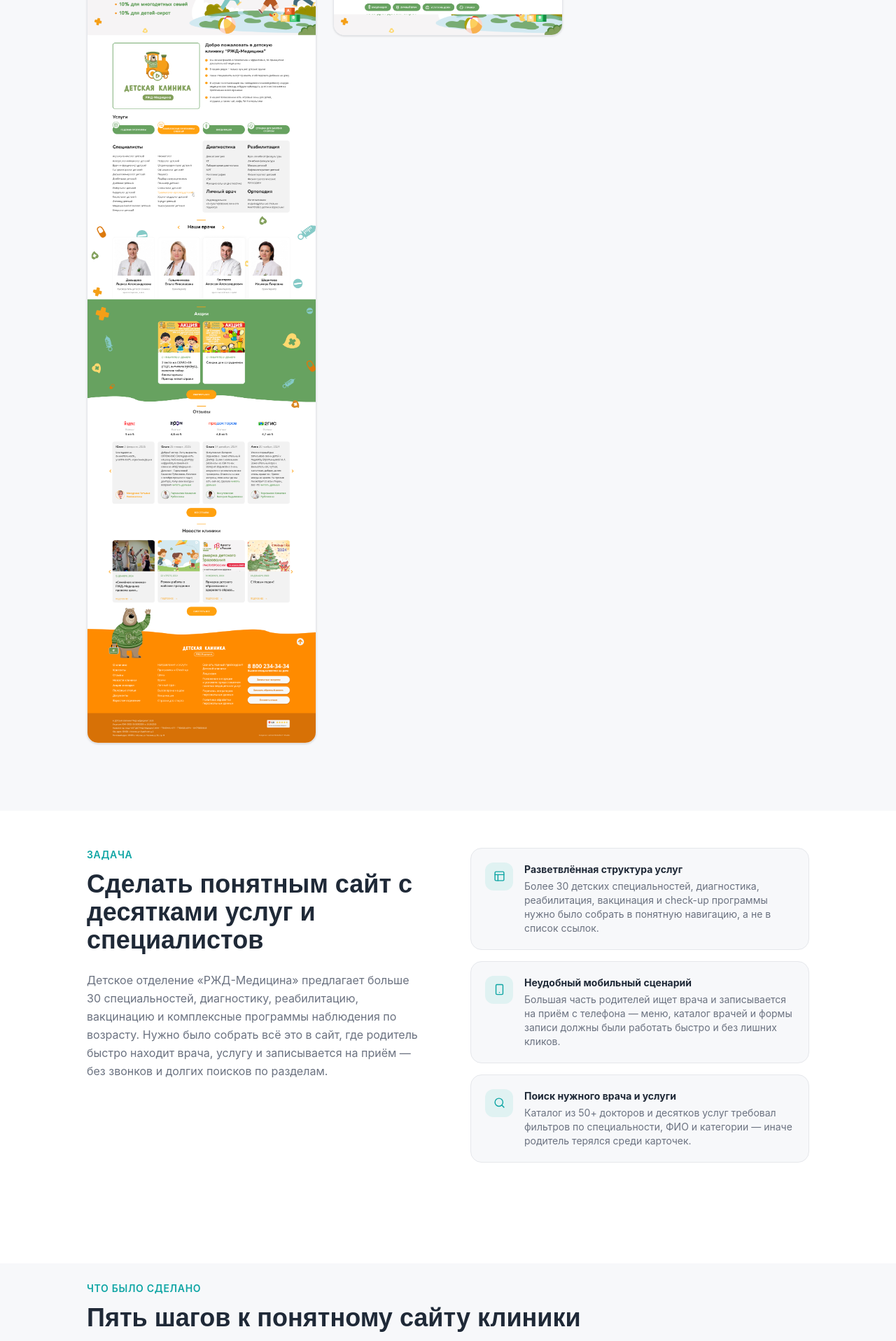
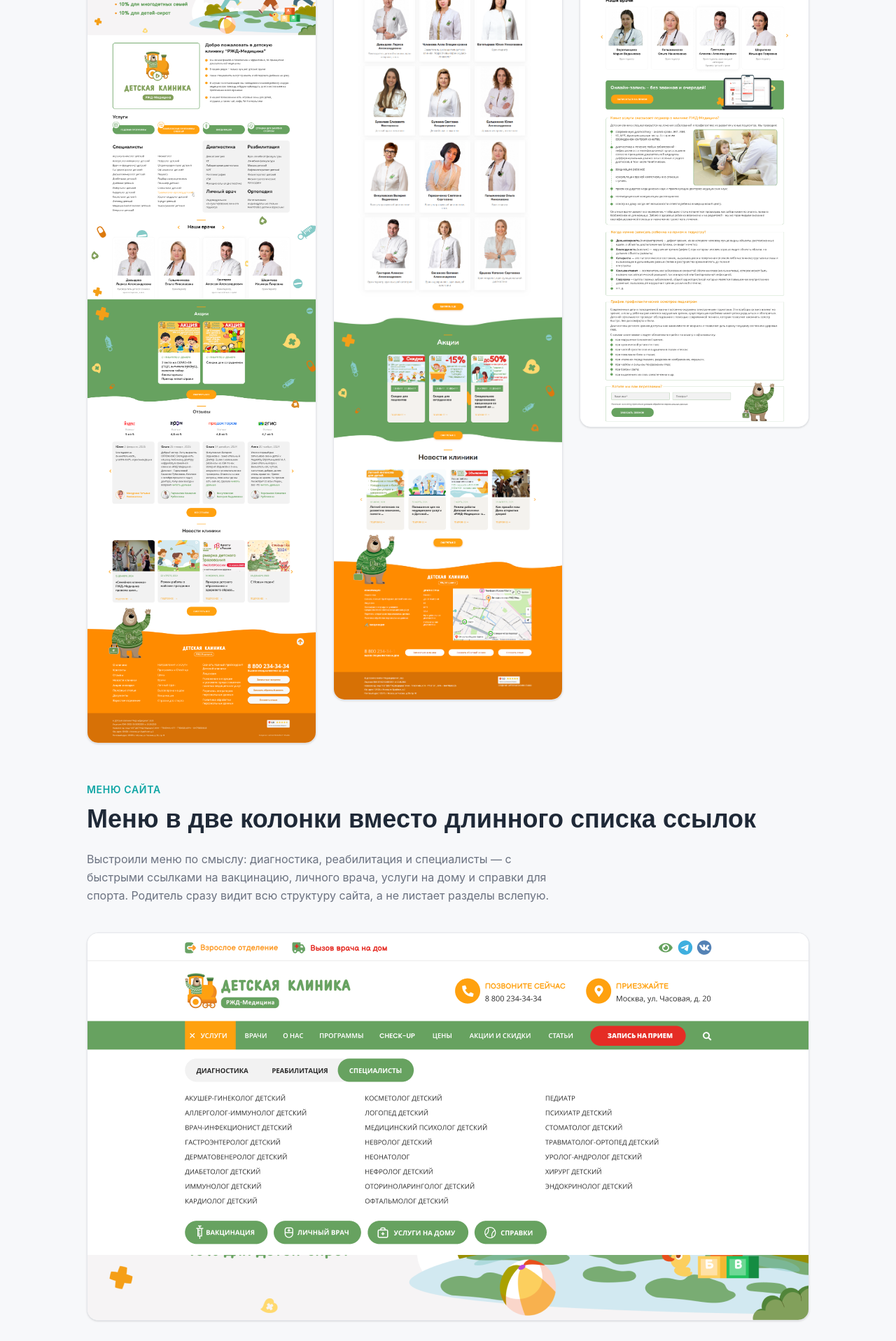
Before and after one commit to ylicezar/portfolio, a React (Vite) app: page /cases/deti-klinika in a window 1280 px wide. Shown: the part 880-2797 px from the top of the page at 70% size. Built offline with nearby package versions, Linux system fonts and the light colour scheme.

Commit message:
Обновлён кейс Детская клиника: скриншоты, меню, убраны лишние секции

```diff
--- a/src/pages/CaseDetiKlinika.tsx
+++ b/src/pages/CaseDetiKlinika.tsx
@@ -5,11 +5,8 @@ import {
   ArrowRight,
   Calendar,
   CheckCircle,
-  Filter,
   Layout,
   ListChecks,
-  MapPin,
-  MessageSquare,
   Search,
   Smartphone,
   Stethoscope,
@@ -175,13 +172,32 @@ export default function CaseDetiKlinika() {
         </div>
       </section>
 
-      {/* Hero visual: homepage + menu */}
+      {/* Hero visual: homepage + doctors + services */}
       <section className="pb-16 sm:pb-20 md:pb-24 bg-[#F7F8FA]">
         <div className="max-w-[1080px] mx-auto px-4 sm:px-6">
           <BeforeAfter
-            srcs={[`${IMG}/after-1-home.webp`, `${IMG}/after-3-menu.webp`]}
-            labels={["Главная страница", "Меню услуг"]}
+            srcs={[`${IMG}/after-1-home.webp`, `${IMG}/after-2-doctors.webp`, `${IMG}/after-5-service.webp`]}
+            labels={["Главная страница", "Страница «Врачи»", "Страница «Услуги»"]}
           />
+
+          <div className="mt-10 sm:mt-14">
+            <SectionLabel>Меню сайта</SectionLabel>
+            <SectionHeading className="mb-5 sm:mb-6">
+              Меню в две колонки вместо длинного списка ссылок
+            </SectionHeading>
+            <p className="text-sm sm:text-base text-[#6B7280] leading-relaxed max-w-2xl mb-8 sm:mb-10">
+              Выстроили меню по смыслу: диагностика, реабилитация и специалисты — с быстрыми
+              ссылками на вакцинацию, личного врача, услуги на дому и справки для спорта. Родитель
+              сразу видит всю структуру сайта, а не листает разделы вслепую.
+            </p>
+            <div className="rounded-2xl overflow-hidden border border-[#E5E7EB] bg-white shadow-sm">
+              <img
+                src={`${IMG}/after-3-menu.webp`}
+                alt="Меню сайта в две колонки"
+                className="w-full h-auto"
+              />
+            </div>
+          </div>
         </div>
       </section>
 
@@ -246,25 +262,8 @@ export default function CaseDetiKlinika() {
         </div>
       </section>
 
-      {/* Doctors catalog */}
+      {/* Programs */}
       <section className="pt-[37px] sm:pt-[45px] md:pt-[53px] pb-16 sm:pb-20 md:pb-24 bg-white">
-        <div className="max-w-[1080px] mx-auto px-4 sm:px-6">
-          <SectionLabel>Каталог врачей</SectionLabel>
-          <SectionHeading className="mb-8 sm:mb-10">
-            Фильтр по специальности и поиск по ФИО вместо сплошного списка
-          </SectionHeading>
-          <p className="text-sm sm:text-base text-[#6B7280] leading-relaxed max-w-2xl mb-8 sm:mb-10">
-            Больше 50 врачей клиники теперь можно найти по специальности или фамилии за пару секунд —
-            карточка каждого доктора сразу показывает должность, специализацию и степень.
-          </p>
-          <div className="rounded-2xl overflow-hidden border border-[#E5E7EB]">
-            <img src={`${IMG}/after-2-doctors.webp`} alt="Страница «Врачи» с фильтрами и поиском" className="w-full h-auto" />
-          </div>
-        </div>
-      </section>
-
-      {/* Programs */}
-      <section className="pt-[37px] sm:pt-[45px] md:pt-[53px] pb-16 sm:pb-20 md:pb-24 bg-[#F7F8FA]">
         <div className="max-w-[1080px] mx-auto px-4 sm:px-6">
           <SectionLabel>Комплексные программы</SectionLabel>
           <SectionHeading className="mb-8 sm:mb-10">
@@ -276,58 +275,6 @@ export default function CaseDetiKlinika() {
           </p>
           <div className="rounded-2xl overflow-hidden border border-[#E5E7EB] bg-white">
             <img src={`${IMG}/after-4-programs.webp`} alt="Каталог комплексных программ check-up" className="w-full h-auto" />
-          </div>
-        </div>
-      </section>
-
-      {/* Service page template */}
-      <section className="pt-[37px] sm:pt-[45px] md:pt-[53px] pb-16 sm:pb-20 md:pb-24 bg-white">
-        <div className="max-w-[1080px] mx-auto px-4 sm:px-6">
-          <SectionLabel>Страница услуги</SectionLabel>
-          <SectionHeading className="mb-8 sm:mb-10">
-            Единый шаблон: цены, врачи, запись и ответы на частые вопросы
-          </SectionHeading>
-          <p className="text-sm sm:text-base text-[#6B7280] leading-relaxed max-w-2xl mb-8 sm:mb-10">
-            Для каждой услуги — например, приёма педиатра — собрали одинаковую структуру: актуальные
-            цены, слайдер врачей этого направления, блок онлайн-записи без звонков, а также
-            содержательный блок «когда нужно на приём» и график профилактических осмотров.
-          </p>
-          <div className="rounded-2xl overflow-hidden border border-[#E5E7EB] bg-white">
-            <img src={`${IMG}/after-5-service.webp`} alt="Страница услуги «Педиатр» с записью на приём" className="w-full h-auto" />
-          </div>
-        </div>
-      </section>
-
-      {/* Trust block */}
-      <section className="pt-[37px] sm:pt-[45px] md:pt-[53px] pb-16 sm:pb-20 md:pb-24 bg-[#F7F8FA]">
-        <div className="max-w-[1080px] mx-auto px-4 sm:px-6">
-          <div className="grid lg:grid-cols-2 gap-10 lg:gap-16 items-start">
-            <div>
-              <SectionLabel>Доверие и обратная связь</SectionLabel>
-              <SectionHeading className="mb-5">Отзывы с четырёх площадок прямо на главной</SectionHeading>
-              <p className="text-[#6B7280] leading-relaxed text-sm sm:text-base">
-                Добавили на главную сводный блок отзывов с Яндекс Карт, Zoon, Продокторов и 2ГИС —
-                родитель видит реальные оценки клиники, не переходя на сторонние сайты. Рядом —
-                актуальные акции и новости клиники, которые обновляются регулярно.
-              </p>
-            </div>
-            <div className="space-y-3 sm:space-y-4">
-              {[
-                { icon: MessageSquare, title: "Рейтинги 4 площадок", desc: "Яндекс, Zoon, Продокторов, 2ГИС — с рейтингом и отзывами реальных пациентов." },
-                { icon: Filter, title: "Акции и скидки", desc: "Отдельный блок с действующими акциями: скидки для многодетных, сотрудников, вакцинация." },
-                { icon: MapPin, title: "Контакты и карта", desc: "Адрес, телефон и интерактивная карта проезда — в футере на каждой странице." },
-              ].map(({ icon: Icon, title, desc }) => (
-                <div key={title} className="flex gap-3 sm:gap-4 bg-white rounded-2xl p-4 sm:p-5 border border-[#E5E7EB]">
-                  <div className="flex-shrink-0 w-9 h-9 sm:w-10 sm:h-10 rounded-xl bg-[#E0F2F2] flex items-center justify-center">
-                    <Icon size={17} className="text-[#0EA5A4]" />
-                  </div>
-                  <div>
-                    <div className="font-bold text-[#1F2937] text-sm mb-0.5 sm:mb-1">{title}</div>
-                    <div className="text-xs sm:text-sm text-[#6B7280]">{desc}</div>
-                  </div>
-                </div>
-              ))}
-            </div>
           </div>
         </div>
       </section>
```
